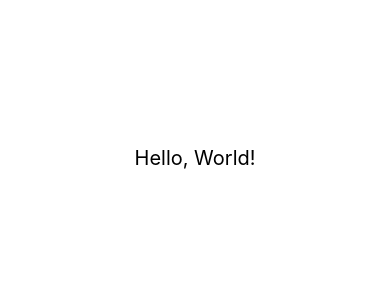
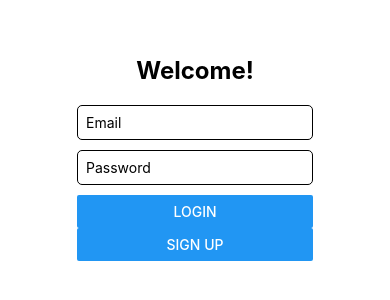
Before and after one commit to markw53/trippy, a React Native app: screen / in a window 390 px wide. Shown: the part 264-564 px from the top of the page. Built offline with nearby package versions, Linux system fonts and the light colour scheme; no server answers.

Commit message:
added firebase login and signup page

```diff
--- a/App.js
+++ b/App.js
@@ -1,23 +1,11 @@
-import React from 'react';
-import { Text, View, StyleSheet } from 'react-native';
+import React from "react";
+import { AuthProvider } from "./AuthContext";
+import MainApp from "./MainApp";
 
 export default function App() {
   return (
-    <View style={styles.container}>
-      <Text style={styles.text}>Hello, World!</Text>
-    </View>
+    <AuthProvider>
+      <MainApp />
+    </AuthProvider>
   );
 }
-
-const styles = StyleSheet.create({
-  container: {
-    flex: 1,
-    justifyContent: 'center',
-    alignItems: 'center',
-    backgroundColor: 'white',
-  },
-  text: {
-    color: 'black',
-    fontSize: 20,
-  },
-});
--- /dev/null
+++ b/AuthContext.js
@@ -0,0 +1,28 @@
+import React, { createContext, useContext, useEffect, useState } from "react";
+import { auth } from "./firebase";
+import { onAuthStateChanged } from "firebase/auth";
+
+const AuthContext = createContext();
+
+export function AuthProvider({ children }) {
+  const [user, setUser] = useState(null);
+  const [loading, setLoading] = useState(true);
+
+  useEffect(() => {
+    const unsubscribe = onAuthStateChanged(auth, currentUser => {
+      setUser(currentUser);
+      setLoading(false);
+    });
+    return () => unsubscribe();
+  }, []);
+
+  return (
+    <AuthContext.Provider value={{ user, loading }}>
+      {children}
+    </AuthContext.Provider>
+  );
+}
+
+export function useAuth() {
+  return useContext(AuthContext);
+}
--- /dev/null
+++ b/LoginScreen.jsx
@@ -0,0 +1,51 @@
+import React, { useState } from 'react';
+import { View, Text, TextInput, Button, StyleSheet } from 'react-native';
+import { auth } from './firebase';
+import { signInWithEmailAndPassword, createUserWithEmailAndPassword } from 'firebase/auth';
+
+export default function LoginScreen() {
+  const [email, setEmail] = useState('');
+  const [password, setPassword] = useState('');
+  const [error, setError] = useState('');
+
+  const handleLogin = () => {
+    signInWithEmailAndPassword(auth, email, password)
+      .then(() => console.log('Logged in successfully'))
+      .catch((err) => setError(err.message));
+  };
+
+  const handleSignUp = () => {
+    createUserWithEmailAndPassword(auth, email, password)
+      .then(() => console.log('Account created'))
+      .catch((err) => setError(err.message));
+  };
+
+  return (
+    <View style={styles.container}>
+      <Text style={styles.title}>Welcome!</Text>
+      <TextInput
+        placeholder="Email"
+        value={email}
+        onChangeText={setEmail}
+        style={styles.input}
+      />
+      <TextInput
+        placeholder="Password"
+        value={password}
+        onChangeText={setPassword}
+        secureTextEntry
+        style={styles.input}
+      />
+      {error ? <Text style={styles.error}>{error}</Text> : null}
+      <Button title="Login" onPress={handleLogin} />
+      <Button title="Sign Up" onPress={handleSignUp} />
+    </View>
+  );
+}
+
+const styles = StyleSheet.create({
+  container: { flex: 1, justifyContent: 'center', padding: 20 },
+  title: { fontSize: 24, fontWeight: 'bold', textAlign: 'center', marginBottom: 20 },
+  input: { borderWidth: 1, marginBottom: 10, padding: 8, borderRadius: 5 },
+  error: { color: 'red', textAlign: 'center', marginBottom: 10 },
+});
--- /dev/null
+++ b/MainApp.js
@@ -0,0 +1,22 @@
+import React from "react";
+import { View, Text, ActivityIndicator } from "react-native";
+import { useAuth } from "./AuthContext";
+import LoginScreen from "./LoginScreen";
+
+export default function MainApp() {
+  const { user, loading } = useAuth();
+
+  if (loading) {
+    return <ActivityIndicator size="large" color="#0000ff" />;
+  }
+
+  return (
+    <View style={{ flex: 1, justifyContent: "center", alignItems: "center" }}>
+      {user
+        ? <Text>
+            Welcome, {user.email}!
+          </Text>
+        : <LoginScreen />}
+    </View>
+  );
+}
--- /dev/null
+++ b/app.json
@@ -0,0 +1,15 @@
+{
+    "expo": {
+      "name": "Trippy",
+      "slug": "Trippy",
+      "ios": {
+        "bundleIdentifier": "com.southcoders.trippy"
+      },
+      "android": {
+        "package": "com.yourname.holidayplanner"
+      },
+      "web": {
+        "favicon": "./assets/favicon.png"
+      }
+    }
+  }
--- /dev/null
+++ b/firebase.js
@@ -0,0 +1,24 @@
+// Import the functions you need from the SDKs you need
+import { initializeApp } from "firebase/app";
+import { getAuth } from "firebase/auth";
+
+// TODO: Add SDKs for Firebase products that you want to use
+// https://firebase.google.com/docs/web/setup#available-libraries
+
+// Your web app's Firebase configuration
+// For Firebase JS SDK v7.20.0 and later, measurementId is optional
+const firebaseConfig = {
+  apiKey: "AIzaSyC_RmP8KhvEy38FhWVNod42r2uE8Smow24",
+  authDomain: "trippy-holiday-app.firebaseapp.com",
+  projectId: "trippy-holiday-app",
+  storageBucket: "trippy-holiday-app.firebasestorage.app",
+  messagingSenderId: "405488491571",
+  appId: "1:405488491571:web:5ab8c92445794fcf8b5746",
+  measurementId: "G-RC2K2G5XV8"
+};
+
+// Initialize Firebase
+const app = initializeApp(firebaseConfig);
+const auth = getAuth(app);
+
+export { auth };
```
Also changed, not shown: google-services.json (added, +46 -0 lines), package.json (+10 -1 lines), 2 other files (tests, documents, lock files or other folders).
